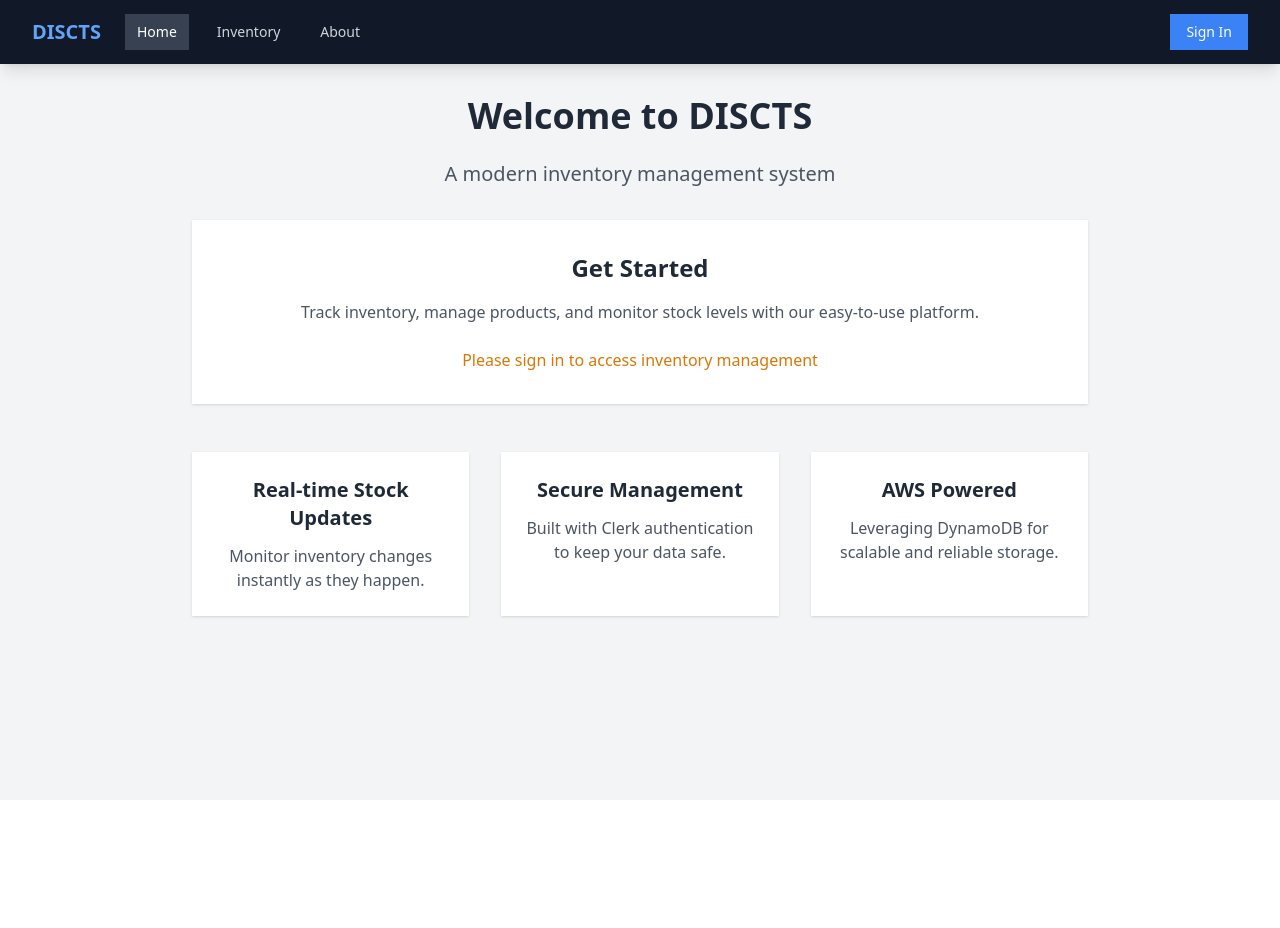
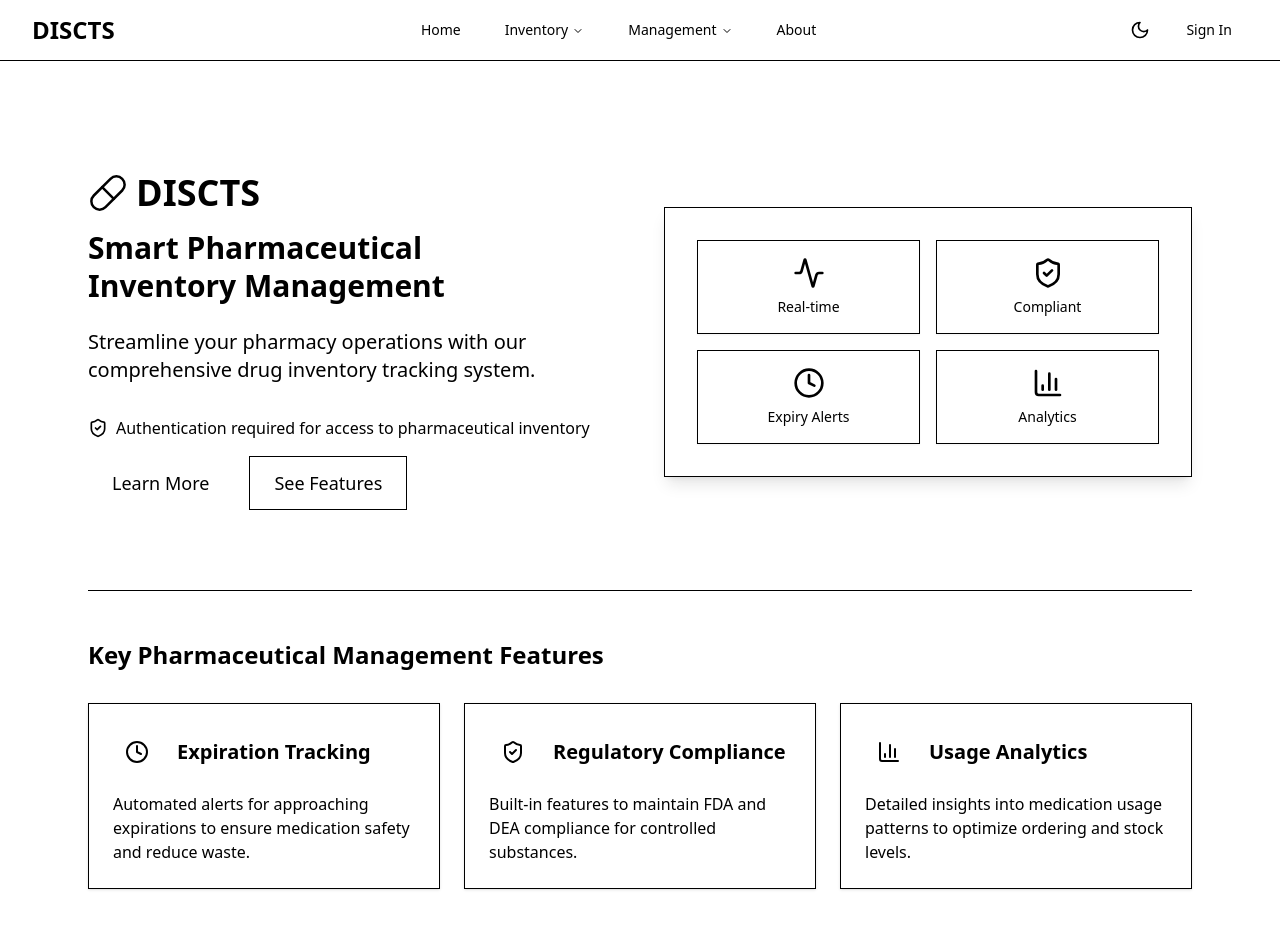
Before and after one commit to Khatrigarv24/discts, a React (Vite) app in the folder frontend/: page / in a window 1280 px wide. Shown: the top 928 px of the page. Before the commit the page ends 800 px from the top, so only its background shows below. Built offline with nearby package versions, Linux system fonts and the light colour scheme; no server answers.

Commit message:
feat: update UI components with new Tailwind CSS classes and improve form handling in ProductForm

```diff
--- a/frontend/src/App.jsx
+++ b/frontend/src/App.jsx
@@ -8,7 +8,7 @@ import AboutPage from './pages/AboutPage'
 const App = () => {
   return (
     <Router>
-      <div className="min-h-screen bg-gray-100 dark:bg-gray-800">
+      <div className="min-h-screen bg-background text-foreground">
         <Navbar />
         <div className="container mx-auto px-4 py-8">
           <Routes>
--- a/frontend/src/components/Navbar.jsx
+++ b/frontend/src/components/Navbar.jsx
@@ -1,149 +1,190 @@
-import React, { useState } from 'react';
+import React, { useEffect, useState } from 'react';
 import { Link, useLocation } from 'react-router-dom';
 import { UserButton, SignInButton, useAuth } from '@clerk/clerk-react';
+import {
+  NavigationMenu,
+  NavigationMenuList,
+  NavigationMenuItem,
+  NavigationMenuLink,
+  NavigationMenuTrigger,
+  NavigationMenuContent,
+  navigationMenuTriggerStyle
+} from '@/components/ui/navigation-menu';
+import { cn } from '@/lib/utils';
+import { Moon, Sun } from 'lucide-react';
 
 const Navbar = () => {
   const { isSignedIn } = useAuth();
   const location = useLocation();
-  const [isMobileMenuOpen, setIsMobileMenuOpen] = useState(false);
+  const [isDarkTheme, setIsDarkTheme] = useState(true);
 
-  const isActive = (path) => {
-    return location.pathname === path;
+  // Initialize theme based on localStorage or default to dark
+  useEffect(() => {
+    // Check if there's a stored preference
+    const storedTheme = localStorage.getItem('theme');
+    const prefersDark = storedTheme === 'dark' ||
+      (storedTheme === null && window.matchMedia('(prefers-color-scheme: dark)').matches);
+
+    // Apply the theme
+    setIsDarkTheme(prefersDark);
+    if (prefersDark) {
+      document.documentElement.classList.add('dark');
+    } else {
+      document.documentElement.classList.remove('dark');
+    }
+  }, []);
+
+  // Toggle between dark and light themes
+  const toggleTheme = () => {
+    const newTheme = !isDarkTheme;
+    setIsDarkTheme(newTheme);
+
+    if (newTheme) {
+      document.documentElement.classList.add('dark');
+      localStorage.setItem('theme', 'dark');
+    } else {
+      document.documentElement.classList.remove('dark');
+      localStorage.setItem('theme', 'light');
+    }
   };
 
   return (
-    <nav className="bg-gray-900 text-white shadow-lg">
-      <div className="max-w-7xl mx-auto px-4 sm:px-6 lg:px-8">
-        <div className="flex justify-between h-16">
+    <nav className="bg-background border-b border-border">
+      <div className="max-w-7xl mx-auto px-4 py-3 sm:px-6 lg:px-8">
+        <div className="flex justify-between items-center">
           {/* Logo and Site Name */}
           <div className="flex items-center">
-            <div className="flex-shrink-0 flex items-center">
-              <Link to="/" className="text-xl font-bold text-blue-400">DISCTS</Link>
+            <div className="flex-shrink-0">
+              <Link to="/" className="text-2xl font-bold text-foreground">DISCTS</Link>
+            </div>
           </div>
 
-            {/* Navigation Links */}
-            <div className="hidden md:ml-6 md:flex md:space-x-4">
+          {/* Navigation Menu */}
+          <NavigationMenu>
+            <NavigationMenuList className="gap-2">
+              <NavigationMenuItem>
+                <NavigationMenuLink asChild>
                   <Link
                     to="/"
-                className={`px-3 py-2 rounded-md text-sm font-medium ${
-                  isActive('/')
-                    ? 'text-white bg-gray-700'
-                    : 'text-gray-300 hover:text-white hover:bg-gray-700'
-                }`}
+                    className={cn(
+                      navigationMenuTriggerStyle(),
+                      "bg-transparent hover:bg-accent hover:text-accent-foreground",
+                      location.pathname === '/' && "bg-accent text-accent-foreground"
+                    )}
                   >
                     Home
                   </Link>
-              <Link
-                to="/inventory"
-                className={`px-3 py-2 rounded-md text-sm font-medium ${
-                  isActive('/inventory')
-                    ? 'text-white bg-gray-700'
-                    : 'text-gray-300 hover:text-white hover:bg-gray-700'
-                }`}
-              >
+                </NavigationMenuLink>
+              </NavigationMenuItem>
+
+              {/* Inventory with Dropdown */}
+              <NavigationMenuItem>
+                <NavigationMenuTrigger className={cn(
+                  "bg-transparent hover:bg-accent hover:text-accent-foreground",
+                  location.pathname.startsWith('/inventory') && "bg-accent text-accent-foreground"
+                )}>
                   Inventory
+                </NavigationMenuTrigger>
+                <NavigationMenuContent className="bg-popover border-border">
+                  <ul className="grid w-[220px] gap-3 p-4">
+                    <li>
+                      <Link to="/inventory" className="block select-none space-y-1 rounded-md p-3 hover:bg-accent">
+                        <div className="text-sm font-medium text-popover-foreground">All Inventory</div>
                       </Link>
+                    </li>
+                    <li>
+                      <Link to="/inventory/add" className="block select-none space-y-1 rounded-md p-3 hover:bg-accent">
+                        <div className="text-sm font-medium text-popover-foreground">Add Item</div>
+                      </Link>
+                    </li>
+                    <li>
+                      <Link to="/inventory/categories" className="block select-none space-y-1 rounded-md p-3 hover:bg-accent">
+                        <div className="text-sm font-medium text-popover-foreground">Categories</div>
+                      </Link>
+                    </li>
+                  </ul>
+                </NavigationMenuContent>
+              </NavigationMenuItem>
+
+              {/* Management with Dropdown */}
+              <NavigationMenuItem>
+                <NavigationMenuTrigger className={cn(
+                  "bg-transparent hover:bg-accent hover:text-accent-foreground",
+                  location.pathname.startsWith('/management') && "bg-accent text-accent-foreground"
+                )}>
+                  Management
+                </NavigationMenuTrigger>
+                <NavigationMenuContent className="bg-popover border-border">
+                  <ul className="grid w-[220px] gap-3 p-4">
+                    <li>
+                      <Link to="/management/reports" className="block select-none space-y-1 rounded-md p-3 hover:bg-accent">
+                        <div className="text-sm font-medium text-popover-foreground">Reports</div>
+                      </Link>
+                    </li>
+                    <li>
+                      <Link to="/management/users" className="block select-none space-y-1 rounded-md p-3 hover:bg-accent">
+                        <div className="text-sm font-medium text-popover-foreground">Users</div>
+                      </Link>
+                    </li>
+                    <li>
+                      <Link to="/management/settings" className="block select-none space-y-1 rounded-md p-3 hover:bg-accent">
+                        <div className="text-sm font-medium text-popover-foreground">Settings</div>
+                      </Link>
+                    </li>
+                  </ul>
+                </NavigationMenuContent>
+              </NavigationMenuItem>
+
+              <NavigationMenuItem>
+                {/* Fix: Use asChild to prevent nested <a> tags */}
+                <NavigationMenuLink asChild>
                   <Link
                     to="/about"
-                className={`px-3 py-2 rounded-md text-sm font-medium ${
-                  isActive('/about')
-                    ? 'text-white bg-gray-700'
-                    : 'text-gray-300 hover:text-white hover:bg-gray-700'
-                }`}
+                    className={cn(
+                      navigationMenuTriggerStyle(),
+                      "bg-transparent hover:bg-accent hover:text-accent-foreground",
+                      location.pathname === '/about' && "bg-accent text-accent-foreground"
+                    )}
                   >
                     About
                   </Link>
-            </div>
-          </div>
+                </NavigationMenuLink>
+              </NavigationMenuItem>
+            </NavigationMenuList>
+          </NavigationMenu>
 
           {/* Auth Section */}
-          <div className="flex items-center">
-            <div className="ml-4 flex items-center md:ml-6">
+          <div className="flex items-center gap-3">
+            {/* Theme toggle button */}
+            <button
+              onClick={toggleTheme}
+              className="p-2 rounded-md hover:bg-accent transition-colors"
+              aria-label={isDarkTheme ? "Switch to light mode" : "Switch to dark mode"}
+            >
+              {isDarkTheme ? (
+                <Sun className="h-5 w-5 text-muted-foreground" />
+              ) : (
+                <Moon className="h-5 w-5 text-muted-foreground" />
+              )}
+            </button>
+
             {isSignedIn ? (
               <UserButton
                 appearance={{
                   elements: {
-                      userButtonAvatarBox: "h-8 w-8 rounded-full border-2 border-blue-400"
+                    userButtonAvatarBox: "h-8 w-8 rounded-full border-2 border-border"
                   }
                 }}
                 afterSignOutUrl="/"
               />
             ) : (
               <SignInButton mode="modal">
-                  <button className="bg-blue-500 hover:bg-blue-600 text-white px-4 py-2 rounded-md text-sm font-medium transition-colors duration-300">
+                <button className="bg-primary hover:bg-primary/90 text-primary-foreground px-4 py-2 rounded-md text-sm font-medium transition-colors duration-300">
                   Sign In
                 </button>
               </SignInButton>
             )}
           </div>
-          </div>
-
-          {/* Mobile menu button */}
-          <div className="flex md:hidden">
-            <button
-              onClick={() => setIsMobileMenuOpen(!isMobileMenuOpen)}
-              className="inline-flex items-center justify-center p-2 rounded-md text-gray-400 hover:text-white hover:bg-gray-700 focus:outline-none focus:ring-2 focus:ring-offset-2 focus:ring-offset-gray-800 focus:ring-white"
-            >
-              <span className="sr-only">Open main menu</span>
-              <svg
-                className={`${isMobileMenuOpen ? 'hidden' : 'block'} h-6 w-6`}
-                xmlns="http://www.w3.org/2000/svg"
-                fill="none"
-                viewBox="0 0 24 24"
-                stroke="currentColor"
-              >
-                <path strokeLinecap="round" strokeLinejoin="round" strokeWidth="2" d="M4 6h16M4 12h16M4 18h16" />
-              </svg>
-              <svg
-                className={`${isMobileMenuOpen ? 'block' : 'hidden'} h-6 w-6`}
-                xmlns="http://www.w3.org/2000/svg"
-                fill="none"
-                viewBox="0 0 24 24"
-                stroke="currentColor"
-              >
-                <path strokeLinecap="round" strokeLinejoin="round" strokeWidth="2" d="M6 18L18 6M6 6l12 12" />
-              </svg>
-            </button>
-          </div>
-        </div>
-      </div>
-
-      {/* Mobile Menu */}
-      <div className={`${isMobileMenuOpen ? 'block' : 'hidden'} md:hidden`}>
-        <div className="px-2 pt-2 pb-3 space-y-1 sm:px-3">
-          <Link
-            to="/"
-            className={`block px-3 py-2 rounded-md text-base font-medium ${
-              isActive('/')
-                ? 'text-white bg-gray-700'
-                : 'text-gray-300 hover:text-white hover:bg-gray-700'
-            }`}
-            onClick={() => setIsMobileMenuOpen(false)}
-          >
-            Home
-          </Link>
-          <Link
-            to="/inventory"
-            className={`block px-3 py-2 rounded-md text-base font-medium ${
-              isActive('/inventory')
-                ? 'text-white bg-gray-700'
-                : 'text-gray-300 hover:text-white hover:bg-gray-700'
-            }`}
-            onClick={() => setIsMobileMenuOpen(false)}
-          >
-            Inventory
-          </Link>
-          <Link
-            to="/about"
-            className={`block px-3 py-2 rounded-md text-base font-medium ${
-              isActive('/about')
-                ? 'text-white bg-gray-700'
-                : 'text-gray-300 hover:text-white hover:bg-gray-700'
-            }`}
-            onClick={() => setIsMobileMenuOpen(false)}
-          >
-            About
-          </Link>
         </div>
       </div>
     </nav>
--- a/frontend/src/pages/Home.jsx
+++ b/frontend/src/pages/Home.jsx
@@ -2,59 +2,122 @@
 import React from 'react';
 import { Link } from 'react-router-dom';
 import { useAuth } from '@clerk/clerk-react';
+import { Pill, ShieldCheck, Activity, BarChart3, Clock, Package, Beaker, Server } from 'lucide-react';
 
 const Home = () => {
   const { isSignedIn } = useAuth();
 
   return (
-    <div className="max-w-4xl mx-auto text-center">
-      <h1 className="text-4xl font-bold mb-6 text-gray-800 dark:text-white">Welcome to DISCTS</h1>
-      <p className="text-xl mb-8 text-gray-600 dark:text-gray-300">
-        A modern inventory management system
-      </p>
-
-      <div className="bg-white dark:bg-gray-700 shadow rounded-lg p-8 mb-8">
-        <h2 className="text-2xl font-semibold mb-4 text-gray-800 dark:text-white">Get Started</h2>
-        <p className="text-gray-600 dark:text-gray-300 mb-6">
-          Track inventory, manage products, and monitor stock levels with our easy-to-use platform.
+    <div className="max-w-6xl mx-auto px-4 sm:px-6">
+      {/* Hero Section */}
+      <div className="py-12 md:py-20">
+        <div className="grid md:grid-cols-2 gap-12 items-center">
+          <div>
+            <div className="inline-flex items-center mb-4">
+              <Pill className="h-10 w-10 text-primary mr-2" strokeWidth={1.5} />
+              <h1 className="text-4xl font-bold text-foreground">DISCTS</h1>
+            </div>
+            <h2 className="text-3xl font-semibold mb-6 text-foreground leading-tight">
+              Smart Pharmaceutical <br /> Inventory Management
+            </h2>
+            <p className="text-xl mb-8 text-muted-foreground">
+              Streamline your pharmacy operations with our comprehensive drug inventory tracking system.
             </p>
 
             {isSignedIn ? (
               <Link
                 to="/inventory"
-            className="bg-blue-500 hover:bg-blue-600 text-white px-6 py-3 rounded-md text-lg font-medium transition-colors duration-300"
+                className="bg-primary hover:bg-primary/90 text-primary-foreground px-6 py-3 rounded-md text-lg font-medium transition-colors duration-300 inline-flex items-center"
               >
-            Go to Inventory
+                <Package className="mr-2 h-5 w-5" />
+                Access Inventory
               </Link>
             ) : (
-          <div className="space-y-4">
-            <p className="text-amber-600 dark:text-amber-400">
-              Please sign in to access inventory management
+              <div>
+                <p className="text-destructive font-medium flex items-center mb-4">
+                  <ShieldCheck className="mr-2 h-5 w-5" />
+                  Authentication required for access to pharmaceutical inventory
                 </p>
+                <div className="flex gap-4">
+                  <Link
+                    to="/about"
+                    className="bg-primary hover:bg-primary/90 text-primary-foreground px-6 py-3 rounded-md text-lg font-medium transition-colors duration-300 inline-flex items-center"
+                  >
+                    Learn More
+                  </Link>
+                  <a
+                    href="#features"
+                    className="border border-primary text-primary hover:bg-primary/5 px-6 py-3 rounded-md text-lg font-medium transition-colors duration-300 inline-flex items-center"
+                  >
+                    See Features
+                  </a>
+                </div>
               </div>
             )}
           </div>
 
-      <div className="grid grid-cols-1 md:grid-cols-3 gap-8 mt-12">
-        <div className="bg-white dark:bg-gray-700 shadow rounded-lg p-6">
-          <h3 className="text-xl font-semibold mb-3 text-gray-800 dark:text-white">Real-time Stock Updates</h3>
-          <p className="text-gray-600 dark:text-gray-300">
-            Monitor inventory changes instantly as they happen.
+          <div className="bg-gradient-to-br from-primary/10 to-primary/5 rounded-lg p-8 shadow-lg border border-border">
+            <div className="grid grid-cols-2 gap-4">
+              <div className="bg-background p-4 rounded-lg shadow-sm border border-border flex flex-col items-center">
+                <Activity className="h-8 w-8 text-primary mb-2" />
+                <span className="text-sm font-medium">Real-time</span>
+              </div>
+              <div className="bg-background p-4 rounded-lg shadow-sm border border-border flex flex-col items-center">
+                <ShieldCheck className="h-8 w-8 text-primary mb-2" />
+                <span className="text-sm font-medium">Compliant</span>
+              </div>
+              <div className="bg-background p-4 rounded-lg shadow-sm border border-border flex flex-col items-center">
+                <Clock className="h-8 w-8 text-primary mb-2" />
+                <span className="text-sm font-medium">Expiry Alerts</span>
+              </div>
+              <div className="bg-background p-4 rounded-lg shadow-sm border border-border flex flex-col items-center">
+                <BarChart3 className="h-8 w-8 text-primary mb-2" />
+                <span className="text-sm font-medium">Analytics</span>
+              </div>
+            </div>
+          </div>
+        </div>
+      </div>
+
+      {/* Features Section */}
+      <div id="features" className="py-12 border-t border-border">
+        <h2 className="text-2xl font-semibold mb-8 text-foreground">Key Pharmaceutical Management Features</h2>
+        <div className="grid grid-cols-1 md:grid-cols-3 gap-6 mb-12">
+          <div className="bg-card shadow rounded-lg p-6 border border-border hover:shadow-md transition-shadow">
+            <div className="flex items-center mb-4">
+              <div className="bg-primary/10 p-3 rounded-full mr-4">
+                <Clock className="w-6 h-6 text-primary" />
+              </div>
+              <h3 className="text-xl font-semibold text-card-foreground">Expiration Tracking</h3>
+            </div>
+            <p className="text-muted-foreground">
+              Automated alerts for approaching expirations to ensure medication safety and reduce waste.
             </p>
           </div>
 
-        <div className="bg-white dark:bg-gray-700 shadow rounded-lg p-6">
-          <h3 className="text-xl font-semibold mb-3 text-gray-800 dark:text-white">Secure Management</h3>
-          <p className="text-gray-600 dark:text-gray-300">
-            Built with Clerk authentication to keep your data safe.
+          <div className="bg-card shadow rounded-lg p-6 border border-border hover:shadow-md transition-shadow">
+            <div className="flex items-center mb-4">
+              <div className="bg-primary/10 p-3 rounded-full mr-4">
+                <ShieldCheck className="w-6 h-6 text-primary" />
+              </div>
+              <h3 className="text-xl font-semibold text-card-foreground">Regulatory Compliance</h3>
+            </div>
+            <p className="text-muted-foreground">
+              Built-in features to maintain FDA and DEA compliance for controlled substances.
             </p>
           </div>
 
-        <div className="bg-white dark:bg-gray-700 shadow rounded-lg p-6">
-          <h3 className="text-xl font-semibold mb-3 text-gray-800 dark:text-white">AWS Powered</h3>
-          <p className="text-gray-600 dark:text-gray-300">
-            Leveraging DynamoDB for scalable and reliable storage.
+          <div className="bg-card shadow rounded-lg p-6 border border-border hover:shadow-md transition-shadow">
+            <div className="flex items-center mb-4">
+              <div className="bg-primary/10 p-3 rounded-full mr-4">
+                <BarChart3 className="w-6 h-6 text-primary" />
+              </div>
+              <h3 className="text-xl font-semibold text-card-foreground">Usage Analytics</h3>
+            </div>
+            <p className="text-muted-foreground">
+              Detailed insights into medication usage patterns to optimize ordering and stock levels.
             </p>
+          </div>
         </div>
       </div>
     </div>
--- a/frontend/src/pages/InventoryPage.jsx
+++ b/frontend/src/pages/InventoryPage.jsx
@@ -65,20 +65,24 @@ const InventoryPage = () => {
 
   return (
     <div className="max-w-4xl mx-auto">
-      <h1 className="text-3xl font-bold mb-8 text-gray-800 dark:text-white">Inventory Management</h1>
+      <h1 className="text-3xl font-bold mb-8 text-foreground">Inventory Management</h1>
 
       {error && (
-        <div className="bg-red-100 border border-red-400 text-red-700 px-4 py-3 rounded mb-6">
+        <div className="bg-destructive/20 border border-destructive text-destructive-foreground px-4 py-3 rounded mb-6">
           {error}
         </div>
       )}
 
       {isSignedIn ? (
         <>
+          <div className="bg-card shadow rounded-lg p-6 border border-border">
+            <h2 className="text-2xl font-semibold mb-4 text-card-foreground">Add New Product</h2>
             <ProductForm onSubmit={handleAddProduct} loading={loading} />
+          </div>
 
           <div className="mt-12">
-            <h2 className="text-2xl font-semibold mb-4 text-gray-800 dark:text-white">Product List</h2>
+            <h2 className="text-2xl font-semibold mb-4 text-foreground">Product List</h2>
+            <div className="bg-card shadow rounded-lg border border-border overflow-hidden">
               <ProductList
                 products={products}
                 onUpdateStock={handleUpdateStock}
@@ -86,9 +90,10 @@ const InventoryPage = () => {
                 loading={loading}
               />
             </div>
+          </div>
         </>
       ) : (
-        <div className="bg-yellow-100 border border-yellow-400 text-yellow-700 px-4 py-3 rounded">
+        <div className="bg-secondary/50 border border-secondary text-secondary-foreground px-4 py-3 rounded">
           Please sign in to manage inventory
         </div>
       )}
```
Also changed, not shown: frontend/src/components/ProductForm.jsx (+22 -17 lines), frontend/src/components/ProductList.jsx (+15 -17 lines), frontend/src/pages/AboutPage.jsx (+78 -16 lines). Lines whose indentation alone changed are shown as unchanged.
